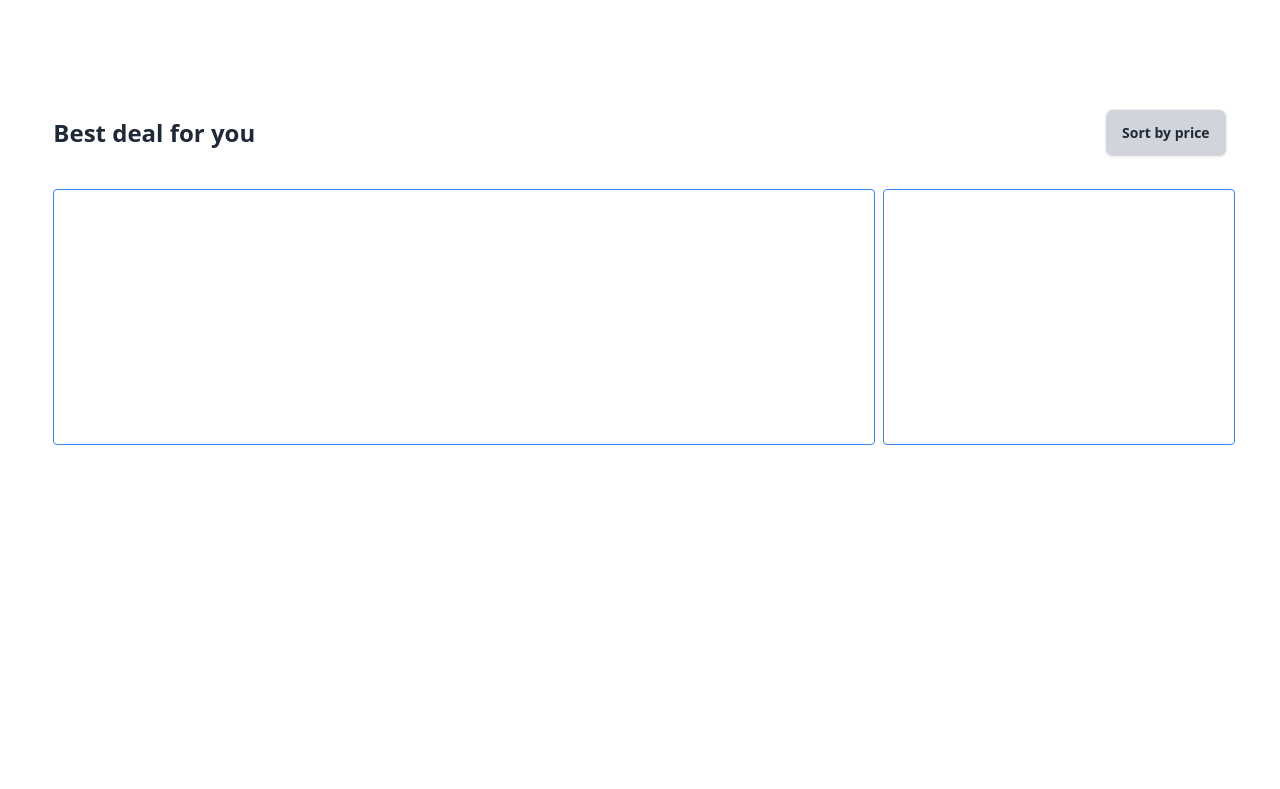
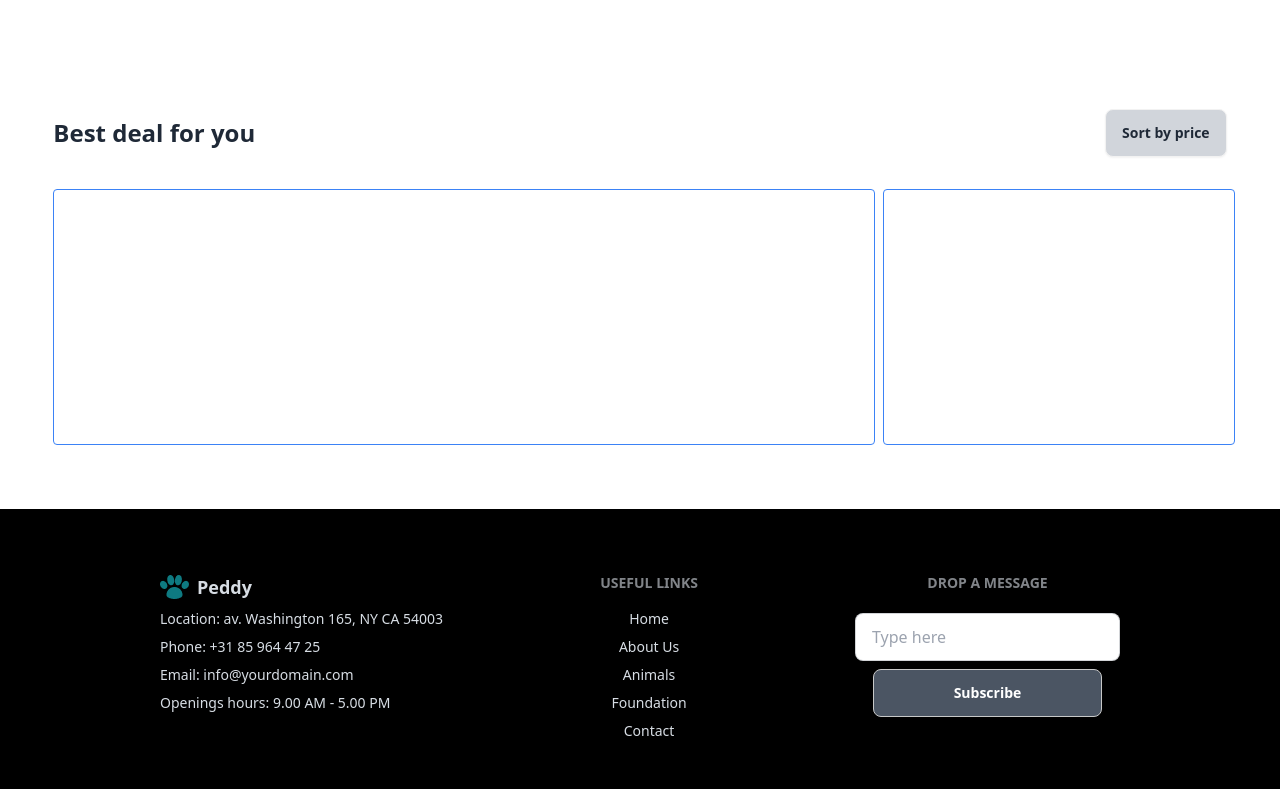
Before and after one commit to tarekbinjaman/peddy-website, a plain HTML site: page index.html in a window 1280 px wide. Shown: the part 905-1694 px from the top of the page. Before the commit the page ends 1350 px from the top, so only its background shows below. Drawn offline with nearby package versions, Linux system fonts and the light colour scheme; no server answers.

```diff
--- a/index.html
+++ b/index.html
@@ -67,7 +67,7 @@
                     <button class="btn bg-gray-300">Sort by price</button>
                 </div>
                 <!-- card section -->
-                <div class="grid grid-cols-[70%_30%] gap-2 mt-8">
+                <div class="grid grid-cols-[70%_30%] gap-2 mt-8 mb-16">
                     <!-- first grid which width is 80% -->
                     <div id="pet-list" class="border border-blue-500 p-4 rounded grid grid-cols-1 md:grid-cols-2 lg:grid-cols-3 gap-4">
 
@@ -91,7 +91,36 @@
   </div>
 </dialog>
     </main>
-    <footer></footer>
+    <footer>
+        <footer class="footer footer-center flex justify-between items-start bg-black text-neutral-content px-40 pt-16 pb-12">
+            <nav class="flex items-start flex-col">
+                <div class="flex items-center gap-2 cursor-pointer">
+                    <!-- img -->
+                     <img class="" src="images/logo.webp" alt="">
+                     <span class="font-bold text-lg">Peddy</span>
+                     <!-- logo text -->
+                </div>
+              <a class="link link-hover ">Location: av. Washington 165, NY CA 54003</a>
+              <a class="link link-hover ">Phone: +31 85 964 47 25</a>
+              <a class="link link-hover ">Email: info@yourdomain.com</a>
+              <a class="link link-hover ">Openings hours: 9.00 AM - 5.00 PM</a>
+            </nav>
+            <nav>
+              <h6 class="footer-title">Useful Links</h6>
+              <a class="link link-hover">Home</a>
+              <a class="link link-hover">About Us</a>
+              <a class="link link-hover">Animals</a>
+              <a class="link link-hover">Foundation</a>
+              <a class="link link-hover">Contact</a>
+            </nav>
+            <nav>
+              <h6 class="footer-title mb-3">Drop a Message</h6>
+              <input type="text" placeholder="Type here" class="input input-bordered w-full max-w-xs" />
+              <button class="btn btn-active px-20 bg-gray-600 text-white">Subscribe</button>
+
+            </nav>
+          </footer>
+    </footer>
 <script src="js/js1.js"></script>
 </body>
 </html>
```
